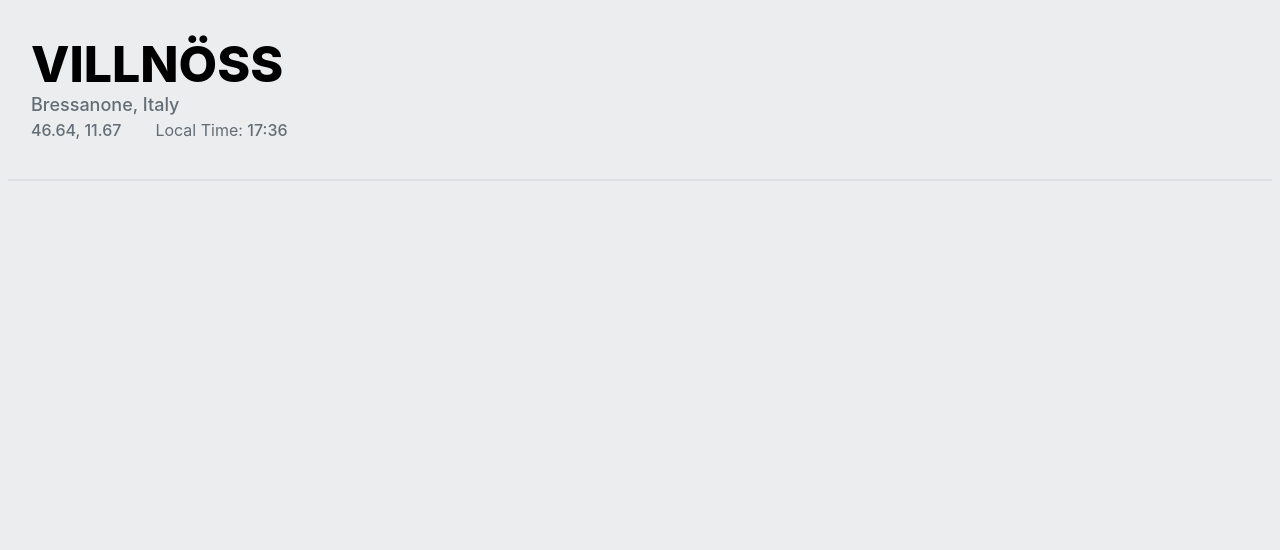
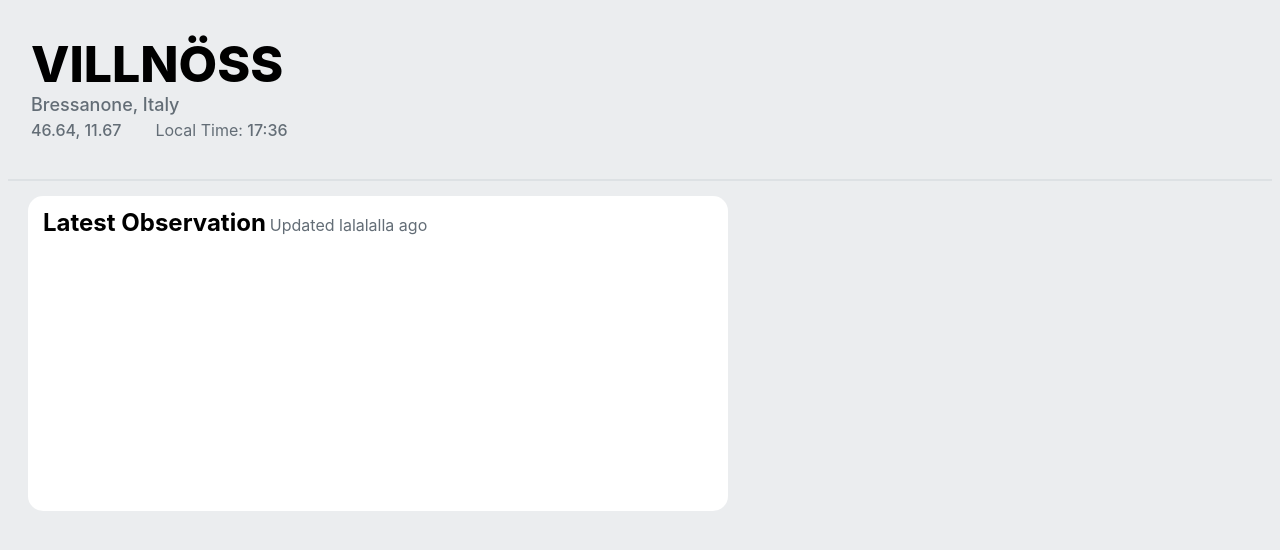
Before and after one commit to Meeeeez/Aurora, a PHP site: page /pages/dashboard.php in a window 1280 px wide. Shown: the top 550 px of the page. Run offline with PHP 8.4, Linux system fonts and the light colour scheme.

Commit message:
Added Chart Container

```diff
--- a/css/dashboard_stylesheet.css
+++ b/css/dashboard_stylesheet.css
@@ -54,8 +54,6 @@ body {
     -moz-osx-font-smoothing: grayscale;
     color: #636D76;
 }
-
-
 /*später
 .measSystem-active-info {
 
@@ -79,3 +77,35 @@ body {
     height: 2px;
     margin-top: 45px;
 }
+
+.dashboard-meas {
+    height: 300px;
+    width: 700px;
+    margin-left: 20px;
+    margin-top: 15px;
+    padding-top: 15px;
+
+    background-color: white !important;
+    border-radius: 15px;
+}
+
+.dashboard-meas .dashboard-meas-heading {
+    display: inline;
+    font-size: 24px;
+    line-height: 1;
+    font-weight: 700;
+    font-family: Calibre, -apple-system, BlinkMacSystemFont, "Segoe UI", Helvetica, Arial, sans-serif, "Apple Color Emoji", "Segoe UI Emoji", "Segoe UI Symbol";
+    -webkit-font-smoothing: subpixel-antialiased;
+    -moz-osx-font-smoothing: grayscale;
+    padding: 10px 0 0 15px
+}
+
+.dashboard-meas .dashboard-meas-latest-data {
+    display: inline;
+    font-family: Inter, -apple-system, BlinkMacSystemFont, "Segoe UI", Helvetica, Arial, sans-serif, "Apple Color Emoji", "Segoe UI Emoji", "Segoe UI Symbol";
+    font-weight: 400;
+    font-size: 16px;
+    -webkit-font-smoothing: subpixel-antialiased;
+    -moz-osx-font-smoothing: grayscale;
+    color: #636D76;
+}
--- a/pages/dashboard.php
+++ b/pages/dashboard.php
@@ -23,5 +23,9 @@
         </div>
         -->
     <div class="divider"></div>
+    <div class="dashboard-meas">
+        <h3 class="dashboard-meas-heading">Latest Observation</h3>
+        <p class="dashboard-meas-latest-data" id="latestData">Updated lalalalla ago</p>
+    </div>
 </body>
 </html>
```
